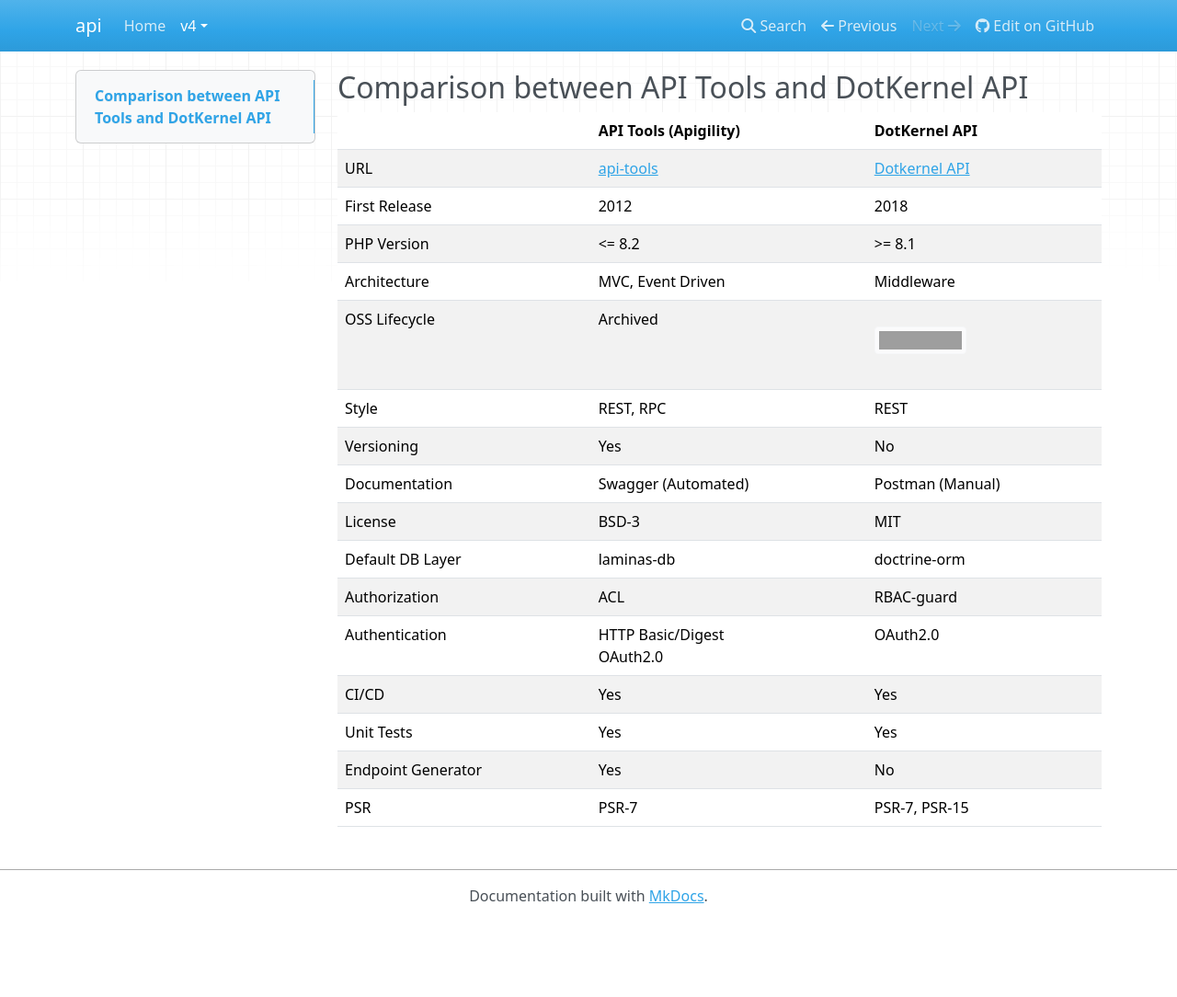
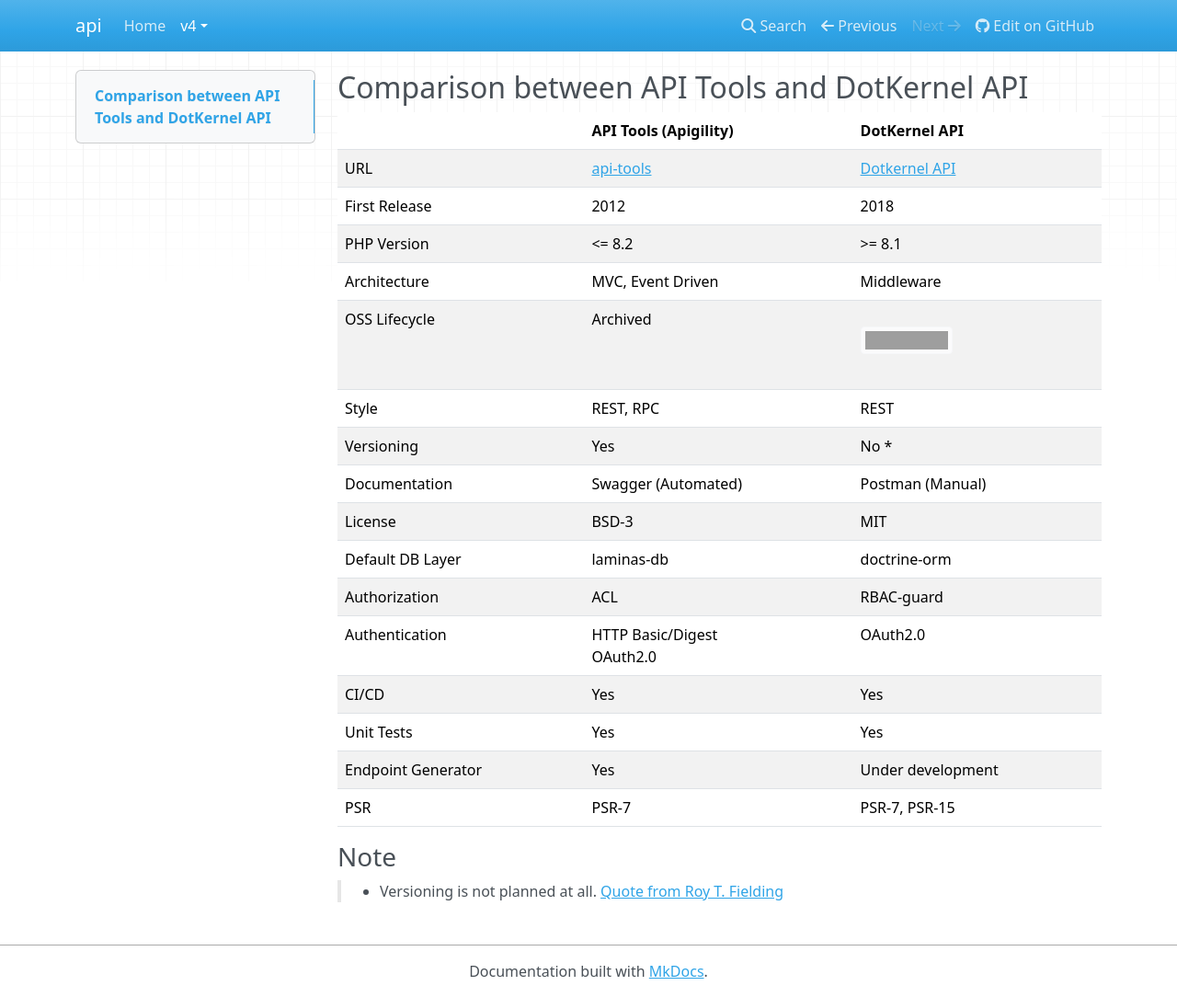
Before and after one commit to dotkernel/api-documentation, an MkDocs documentation site: the page built from docs/book/v4/transition-from-api-tools/api-tools-vs-dotkernel-api.md, in a window 1280 px wide and 1084 px high. Shown: the whole window at 92% size. Built offline with MkDocs 1.6.1, drawn with Linux system fonts in a browser that asks for light colours; nearby versions of some CDN libraries; grey boxes are pictures that could not be loaded.

Commit message:
added versioning note

```diff
--- a/docs/book/v4/transition-from-api-tools/api-tools-vs-dotkernel-api.md
+++ b/docs/book/v4/transition-from-api-tools/api-tools-vs-dotkernel-api.md
@@ -8,7 +8,7 @@
 | Architecture       | MVC, Event Driven                              | Middleware                                                               |
 | OSS Lifecycle      | Archived                                       | ![](https://img.shields.io/osslifecycle/dotkernel/api?style=flat&label=) |
 | Style              | REST, RPC                                      | REST                                                                     |
-| Versioning         | Yes                                            | No                                                                       |
+| Versioning         | Yes                                            | No *                                                                     |
 | Documentation      | Swagger (Automated)                            | Postman (Manual)                                                         |
 | License            | BSD-3                                          | MIT                                                                      |
 | Default DB Layer   | laminas-db                                     | doctrine-orm                                                             |
@@ -16,5 +16,9 @@
 | Authentication     | HTTP Basic/Digest <br/> OAuth2.0               | OAuth2.0                                                                 |
 | CI/CD              | Yes                                            | Yes                                                                      |
 | Unit Tests         | Yes                                            | Yes                                                                      |
-| Endpoint Generator | Yes                                            | No                                                                       |
+| Endpoint Generator | Yes                                            | Under development                                                        |
 | PSR                | PSR-7                                          | PSR-7, PSR-15                                                            |
+
+
+### Note
+> * Versioning is not planned at all. [Quote from Roy T. Fielding](https://twitter.com/fielding/status/376835835670167552)
```
